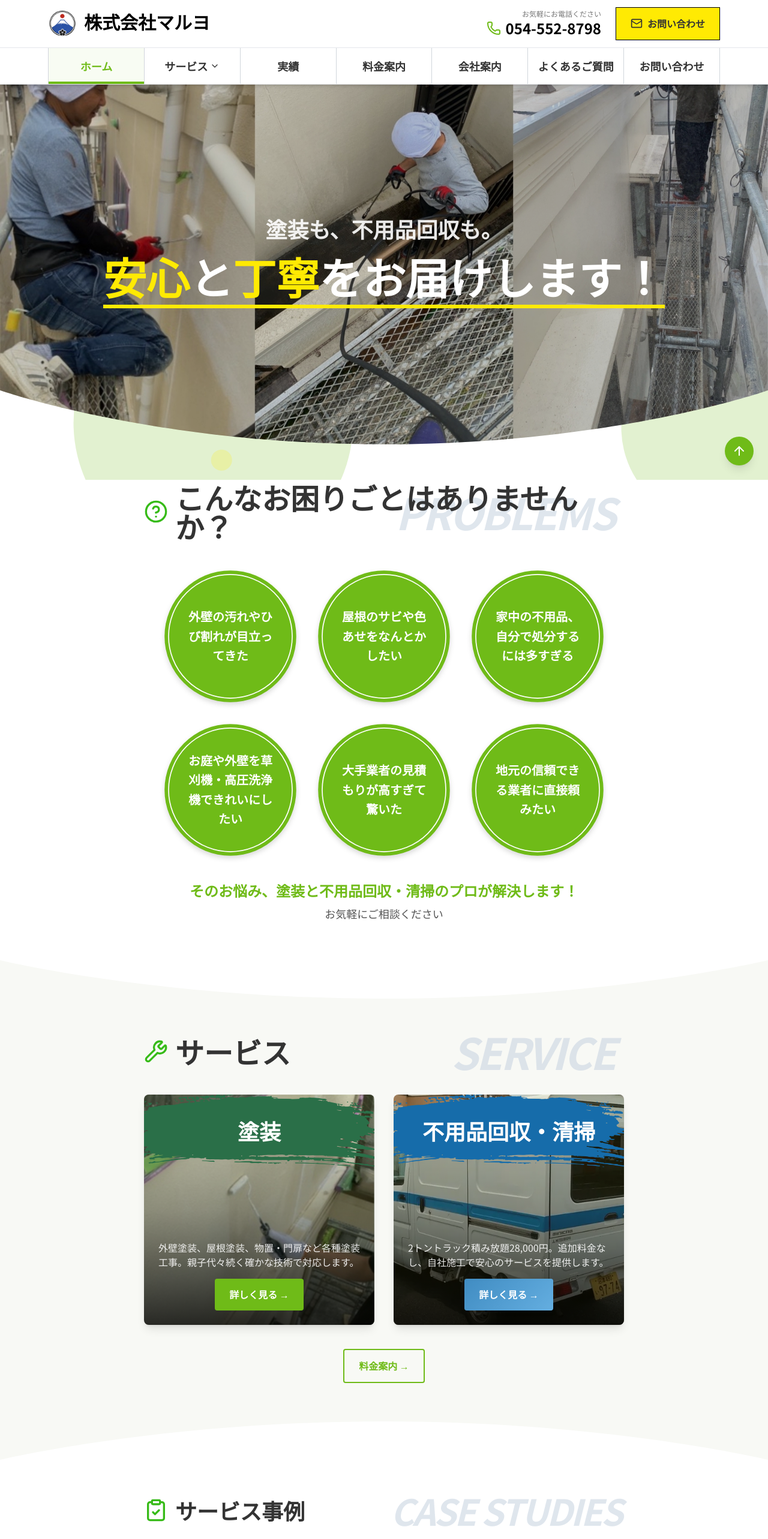
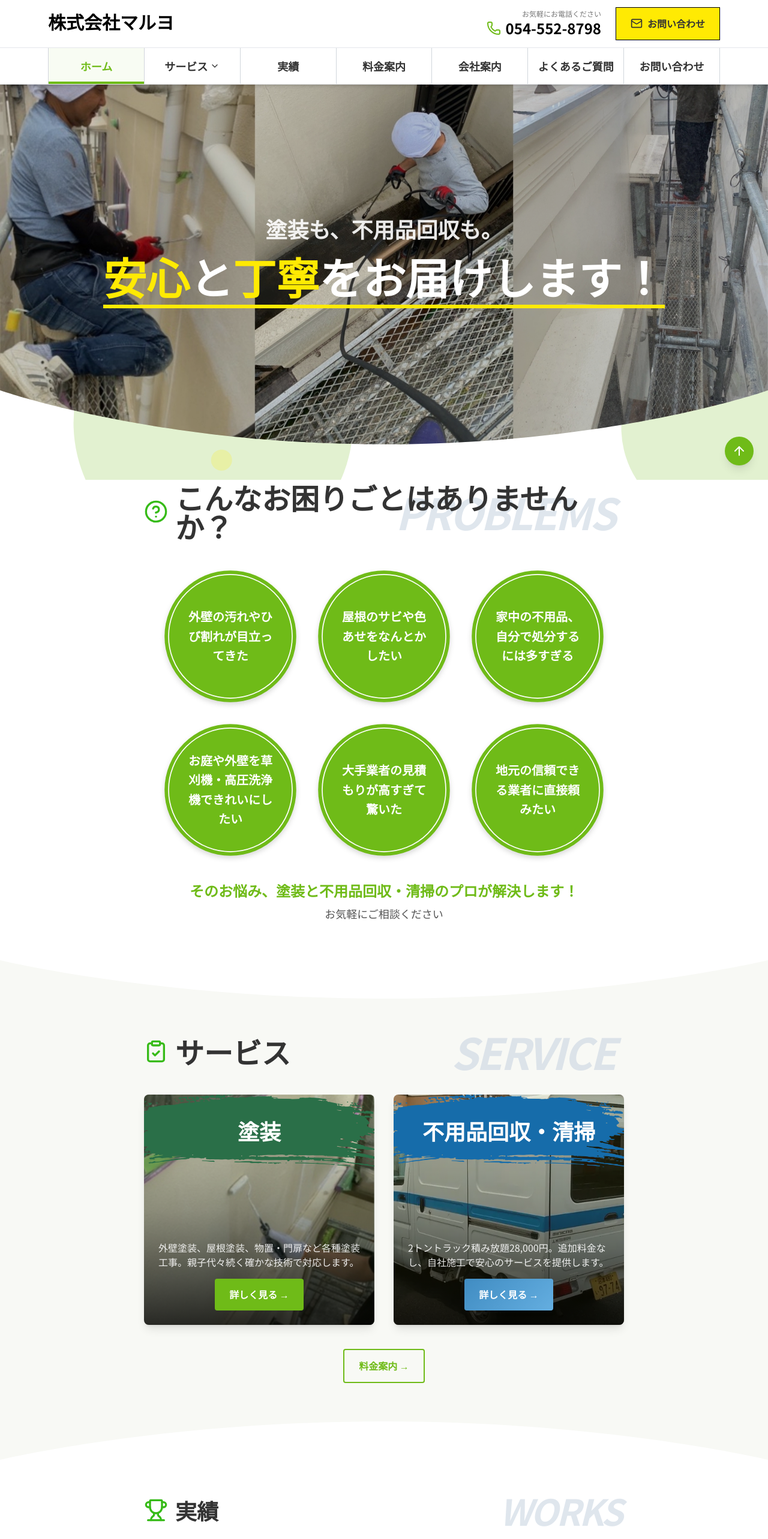
Before and after one commit to gezzzi/hp-tosou, a Next.js app: page / in a window 1280 px wide. Shown: the top 2566 px of the page at 60% size. Built offline with nearby package versions, Linux system fonts and the light colour scheme; a web font is replaced by a local one.

Commit message:
実績のアイコンの変更

```diff
--- a/src/app/layout.tsx
+++ b/src/app/layout.tsx
@@ -9,18 +9,21 @@ const notoSansJP = Noto_Sans_JP({
   variable: "--font-noto-sans-jp",
   subsets: ["latin"],
   weight: ["400", "500", "700"],
+  preload: false,
 });
 
 const mPlus1p = M_PLUS_1p({
   variable: "--font-m-plus-1p",
   subsets: ["latin"],
   weight: ["400", "700", "800"],
+  preload: false,
 });
 
 const mochiyPopPOne = Mochiy_Pop_P_One({
   variable: "--font-mochiy-pop-p-one",
   subsets: ["latin"],
   weight: ["400"],
+  preload: false,
 });
 
 export const metadata: Metadata = {
--- a/src/components/Header.tsx
+++ b/src/components/Header.tsx
@@ -6,7 +6,6 @@ import Image from 'next/image';
 import { usePathname } from 'next/navigation';
 import { motion, AnimatePresence } from 'framer-motion';
 import { Phone, ChevronDown, Mail } from 'lucide-react';
-import logoIcon from '@/app/icon.png';
 
 export default function Header() {
   const [isMenuOpen, setIsMenuOpen] = useState(false);
@@ -71,17 +70,6 @@ export default function Header() {
         <div className="flex justify-between items-center">
           {/* ロゴ・会社名 */}
           <Link href="/" className="flex items-center gap-3">
-            <div className="flex items-center justify-center">
-              <Image
-                src={logoIcon}
-                alt="株式会社マルヨ ロゴ"
-                width={48}
-                height={48}
-                quality={100}
-                priority
-                className="object-contain"
-              />
-            </div>
             <div>
               <h1 className="text-3xl font-extrabold text-black" style={{ fontFamily: "var(--font-mochiy-pop-p-one), sans-serif" }}>株式会社マルヨ</h1>
             </div>
--- a/src/components/HomeCTA.tsx
+++ b/src/components/HomeCTA.tsx
@@ -13,11 +13,6 @@ export default function HomeCTA() {
   const description = "まずはお気軽にご相談ください";
   return (
     <>
-      {/* 背景デザイン（WaveDivider） */}
-      <div className="bg-transparent overflow-hidden">
-        <WaveDivider color="var(--bg-light)" flip />
-      </div>
-
       <section className="py-16 relative overflow-hidden bg-transparent">
         {/* 背景デザインが見えるように背景画像とオーバーレイを削除 */}
 
--- a/src/components/HomeCaseStudies.tsx
+++ b/src/components/HomeCaseStudies.tsx
@@ -2,7 +2,7 @@
 
 import Link from 'next/link';
 import Image from 'next/image';
-import { ClipboardCheck } from 'lucide-react';
+import { Trophy } from 'lucide-react';
 import { motion } from 'framer-motion';
 import FadeIn from './FadeIn';
 import { useState, useEffect } from 'react';
@@ -98,10 +98,10 @@ export default function HomeCaseStudies() {
         <FadeIn>
           <div className="max-w-sm md:max-w-[800px] mx-auto text-left mb-12 relative overflow-visible">
             <h2 className="section-title flex items-center justify-start gap-3 text-(--text-dark)! text-left! relative z-10">
-              <ClipboardCheck className="w-10 h-10 text-(--secondary-green)" />
-              <span className="relative z-10 text-3xl md:text-4xl">サービス事例</span>
+              <Trophy className="w-10 h-10 text-(--secondary-green)" />
+              <span className="relative z-10 text-3xl md:text-4xl">実績</span>
               <span className="absolute right-0 top-1/2 -translate-y-1/2 text-5xl md:text-6xl font-black text-slate-300 italic uppercase tracking-tighter opacity-60 -z-10 leading-none select-none pr-1">
-                case studies
+                WORKS
               </span>
             </h2>
           </div>
--- a/src/components/HomeServices.tsx
+++ b/src/components/HomeServices.tsx
@@ -3,7 +3,7 @@
 import Link from 'next/link';
 import Image from 'next/image';
 import { motion } from 'framer-motion';
-import { Wrench } from 'lucide-react';
+import { ClipboardCheck } from 'lucide-react';
 import FadeIn from './FadeIn';
 
 export default function HomeServices() {
@@ -30,7 +30,7 @@ export default function HomeServices() {
         <FadeIn>
           <div className="max-w-sm md:max-w-[800px] mx-auto text-left mb-12 relative overflow-visible">
             <h2 className="section-title flex items-center justify-start gap-3 text-(--text-dark)! text-left! relative z-10">
-              <Wrench className="w-10 h-10 text-(--secondary-green) shrink-0" />
+              <ClipboardCheck className="w-10 h-10 text-(--secondary-green) shrink-0" />
               <span className="relative z-10 text-2xl md:text-3xl lg:text-5xl">サービス</span>
               <span className="absolute right-0 top-1/2 -translate-y-1/2 text-6xl md:text-7xl font-black text-slate-300 italic uppercase tracking-tighter opacity-60 -z-10 leading-none select-none pr-4">
                 service
--- a/src/components/PricingContent.tsx
+++ b/src/components/PricingContent.tsx
@@ -9,7 +9,7 @@ export default function PricingContent() {
   return (
     <>
       {/* 導入セクション */}
-      <section className="py-16 bg-[var(--bg-light)] overflow-hidden">
+      <section className="py-16 bg-transparent overflow-hidden">
         <div className="max-w-4xl mx-auto px-4 text-center">
           <FadeIn>
             <h2 className="text-2xl md:text-3xl lg:text-5xl font-bold text-[var(--text-dark)] mb-6">
@@ -52,11 +52,11 @@ export default function PricingContent() {
 
       {/* bg-light -> transparent (Wave at top) */}
       <div className="bg-transparent">
-        <WaveDivider color="var(--bg-light)" flip />
+        <WaveDivider color="var(--bg-light)" />
       </div>
 
       {/* 塗装料金 */}
-      <section id="painting" className="py-16 bg-transparent overflow-hidden">
+      <section id="painting" className="py-16 bg-[var(--bg-light)] overflow-hidden">
         <div className="max-w-6xl mx-auto px-4">
           <FadeIn>
             <h2 className="text-2xl md:text-3xl lg:text-5xl font-bold text-[var(--text-dark)] mb-4 text-center">
@@ -110,8 +110,8 @@ export default function PricingContent() {
       </section>
 
       {/* transparent -> bg-light (Wave at bottom) */}
-      <div className="bg-transparent">
-        <WaveDivider color="var(--bg-light)" />
+      <div className="hidden">
+        <WaveDivider color="var(--bg-light)" flip />
       </div>
 
       {/* 不用品回収料金 */}
```
